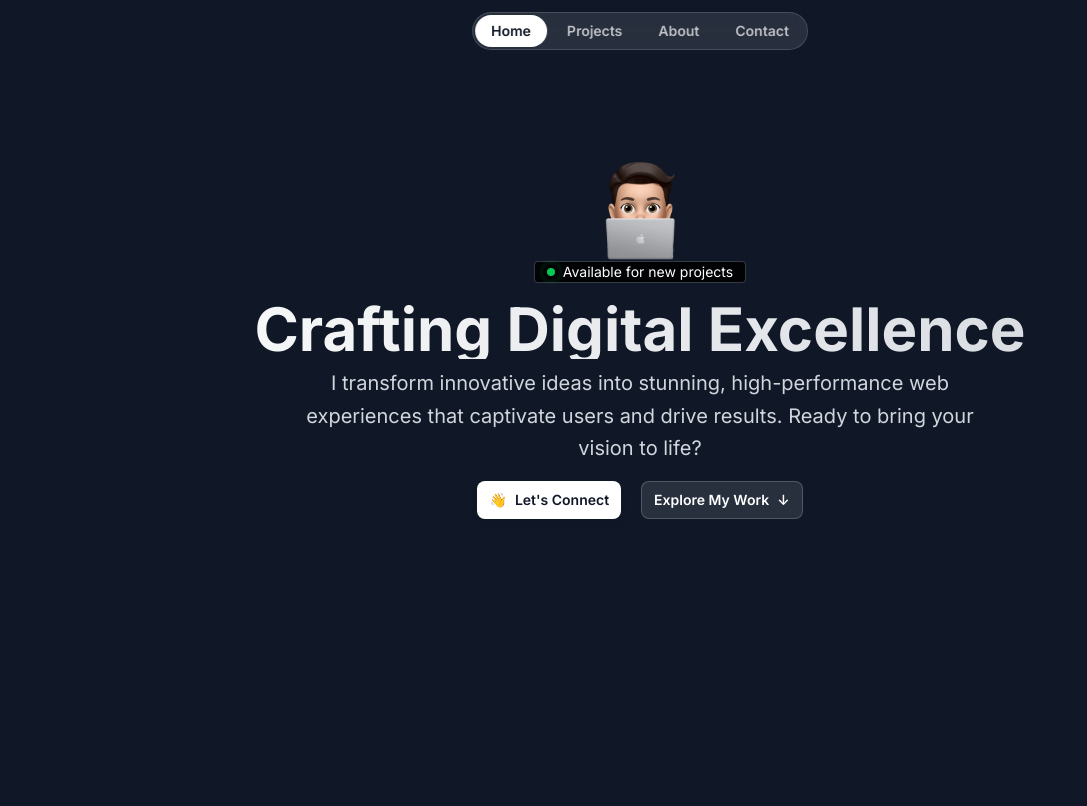
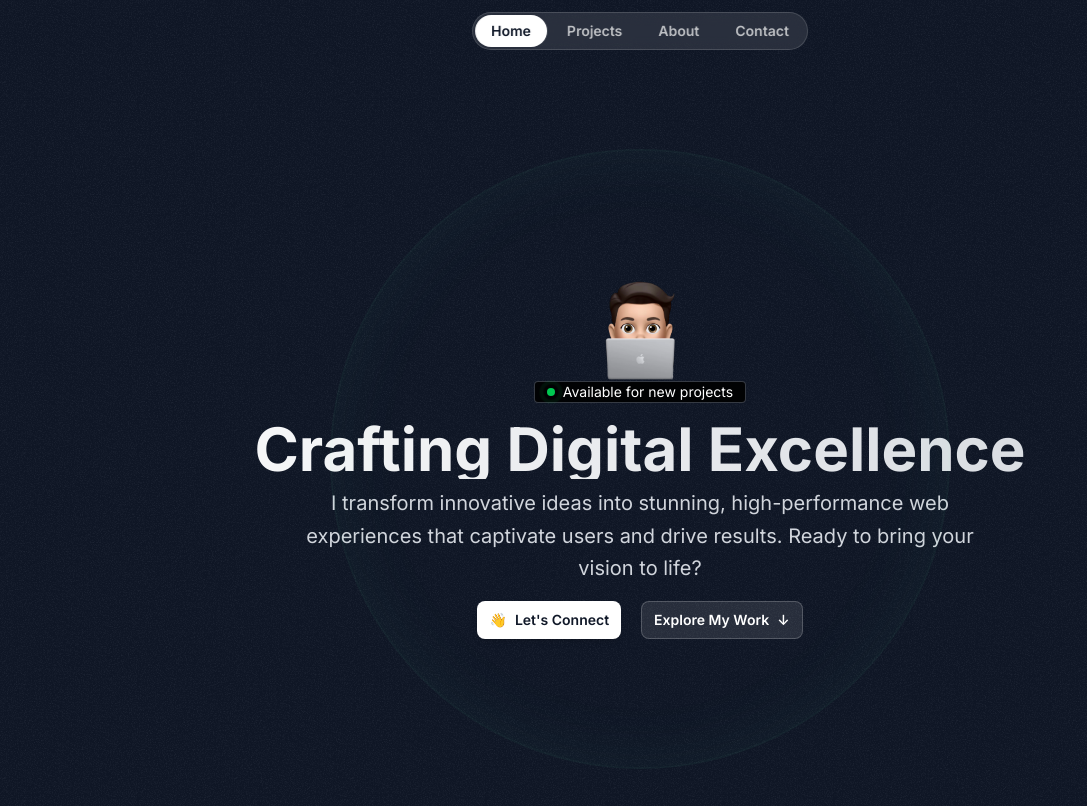
Before and after one commit to kikoDevv/Nasrolla-Portfolio, a Next.js app: page / in a window 1280 px wide. Shown: the top 806 px of the page, without its empty margins (0-1087 px from the left). Built offline with nearby package versions, Linux system fonts and the light colour scheme; a web font is replaced by a local one.

Commit message:
first ring is done

```diff
--- a/src/sections/Hero.tsx
+++ b/src/sections/Hero.tsx
@@ -6,8 +6,16 @@ import Button from "@/components/Button";
 
 export default function Hero() {
   return (
-    <section>
-      <div className="grid mt-40">
+    <section className="relative z-0 py-70">
+      <div
+        className="absolute inset-0 -z-30 opacity-5"
+        style={{
+          backgroundImage: "url('/grain.jpg')",
+        }}></div>
+        {/*--------- rings ----------*/}
+        <div className="absolute inset-0 size-[620px] border-2 top-1/2 left-1/2 -translate-x-1/2 -translate-y-1/2 rounded-full border-emerald-300/5 shadow-[0_0_80px_inset] shadow-emerald-300/5 "></div>
+
+      <div className="grid">
         {/*--------- the Memoji ----------*/}
         <div className="grid justify-center justify-items-center">
           <Image src={"/kikoMain.png"} alt="Kikos image not found!" width={100} height={100} />
```
Also changed, not shown: public/grain.jpg (added).
